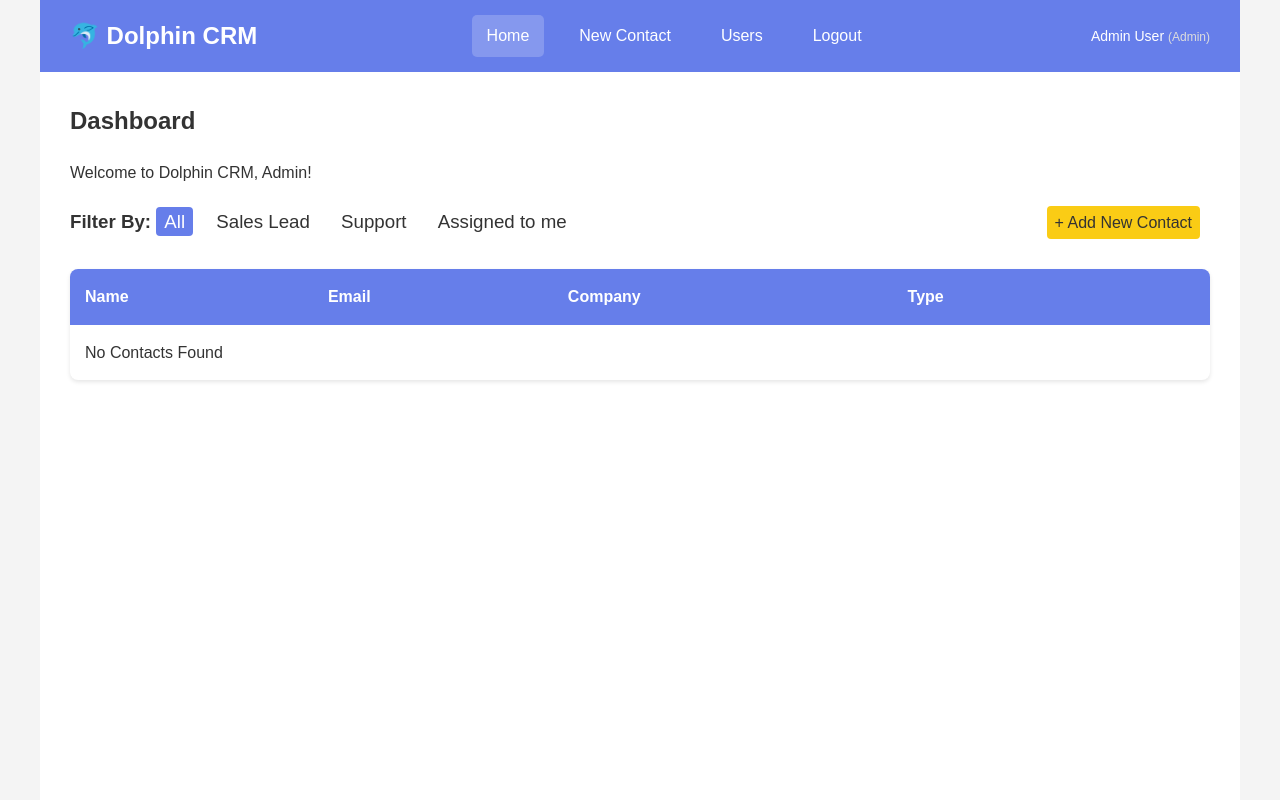
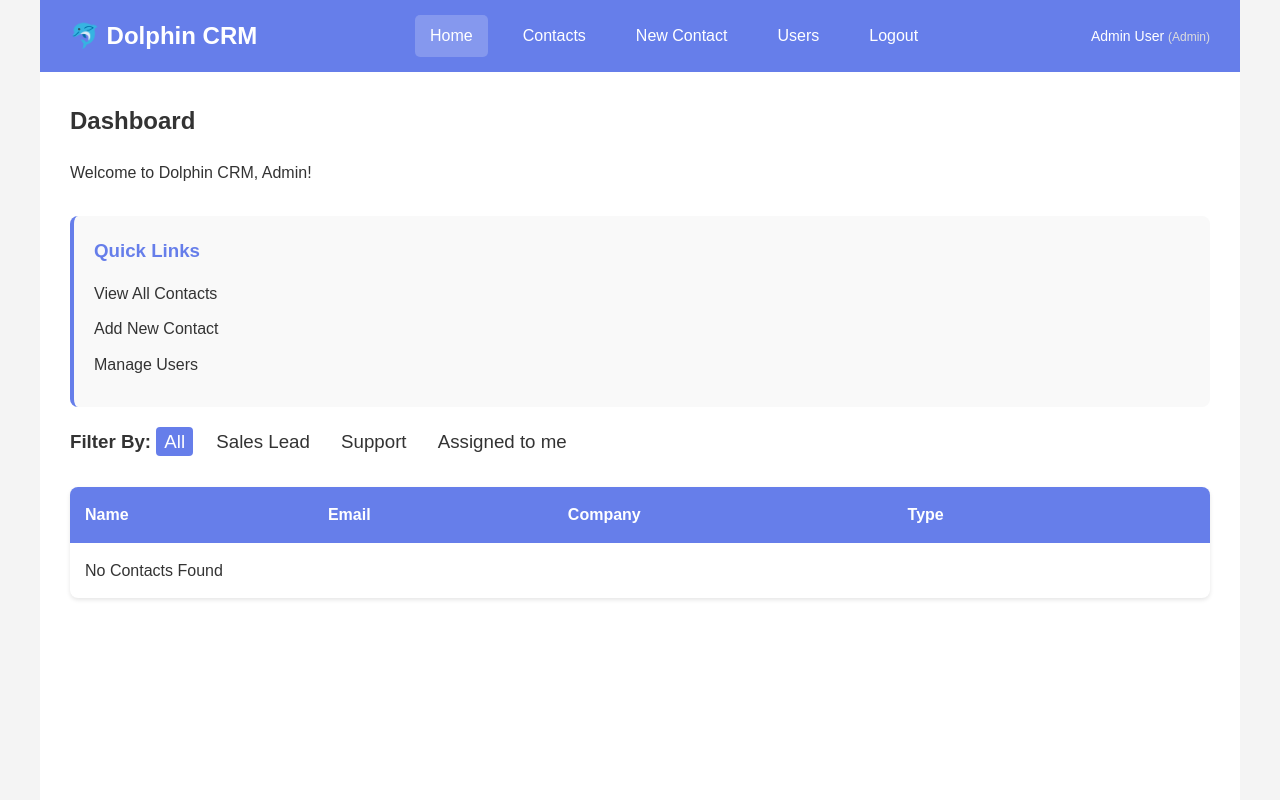
Before and after one commit to rommona2002-lang/-info2180-project2, a PHP site: page /index.php in a window 1280 px wide. Run offline with PHP 8.4, Linux system fonts and the light colour scheme; a user stored in the database is signed in; data that the repository does not hold is empty.

Commit message:
Edited to accomodate AJAX

```diff
--- a/index.php
+++ b/index.php
@@ -68,6 +68,7 @@ if (isset($_GET['ajax']) && $_GET['ajax'] === '1') {
 
             <nav>
                 <a href="index.php" class="active">Home</a>
+                <a href="contacts.php">Contacts</a>
                 <a href="new_contact.php">New Contact</a>
                 <?php if ($user_role === 'Admin'): ?>
                     <a href="users.php">Users</a>
@@ -86,6 +87,19 @@ if (isset($_GET['ajax']) && $_GET['ajax'] === '1') {
             <h2>Dashboard</h2>
             <p>Welcome to Dolphin CRM, <?php echo htmlspecialchars($_SESSION['firstname']); ?>!</p>
 
+            <div class="dashboard-stats">
+                <div class="stat-card">
+                    <h3>Quick Links</h3>
+                    <ul>
+                        <li><a href="contacts.php">View All Contacts</a></li>
+                        <li><a href="new_contact.php">Add New Contact</a></li>
+                        <?php if ($user_role === 'Admin'): ?>
+                            <li><a href="users.php">Manage Users</a></li>
+                        <?php endif; ?>
+                    </ul>
+                </div>
+            </div>
+
             <!Filter>
             <div class="filters">
                 <h3>
@@ -95,8 +109,6 @@ if (isset($_GET['ajax']) && $_GET['ajax'] === '1') {
                     <a href="index.php?filter=support" class="<?= $filter === 'support' ? 'active' : '' ?>">Support</a>
                     <a href="index.php?filter=assigned" class="<?= $filter === 'assigned' ? 'active' : '' ?>">Assigned to me</a>
                 </h3>
-
-                <a href="new_contact.php" class="btn-switch">+ Add New Contact</a>
             </div>
 
             <!Contact Table>
```
